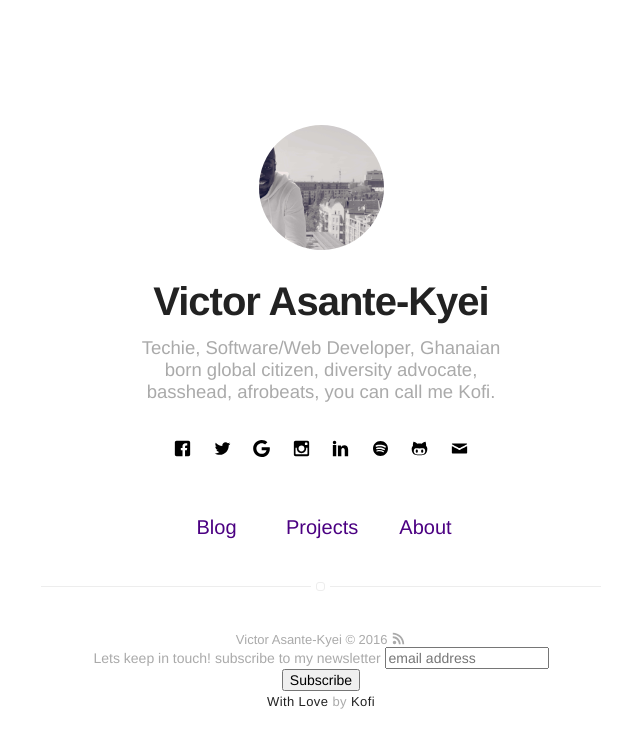
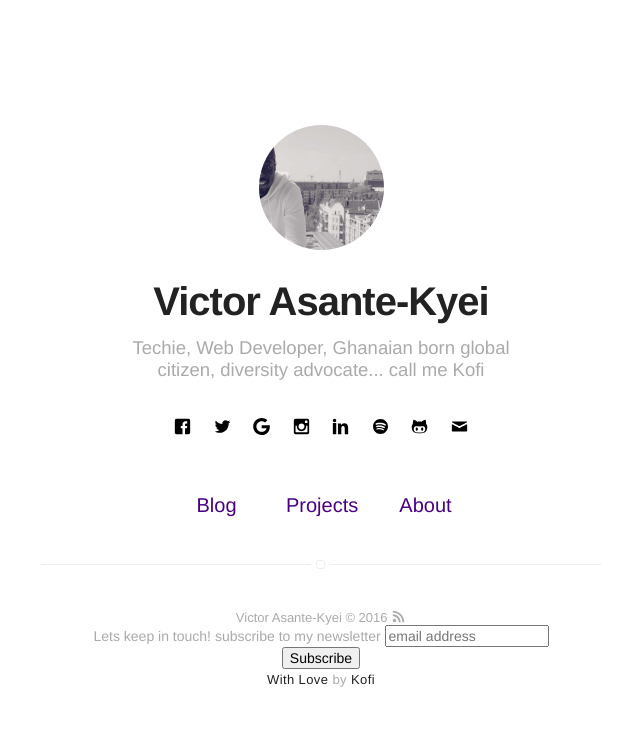
Before and after one commit to BruhKofi/bruhkofi.github.io, a Jekyll site: the page built from index.html, in a window 1280 px wide. Shown: the top 748 px of the page, without its empty margins (319-959 px from the left). Built offline with Jekyll 4.4.1, drawn with Linux system fonts in a browser that asks for light colours; comment, search, counter and statistics services are not loaded.

Commit message:
edit bio

```diff
--- a/_config.yml
+++ b/_config.yml
@@ -1,9 +1,9 @@
 # main text of home
 name: Victor Asante-Kyei
-bio: Techie, Software/Web Developer, Ghanaian born global citizen, diversity advocate, basshead, afrobeats, you can call me Kofi.
+bio: Techie, Web Developer, Ghanaian born global citizen, diversity advocate... call me Kofi
 
 # twitter summary info
-description: Victor's Official Website and Blog | Portfolio, Current Projects, Blogging about Tech, Career and Life | Kofi |
+description: Victor's Official Website and Blog | Portfolio, Current Projects, Blogging about Tech, Career and nitty-gritties of Life and Society
 # if it's an external image, update below for true
 # better with square images
 external-image: false
```
